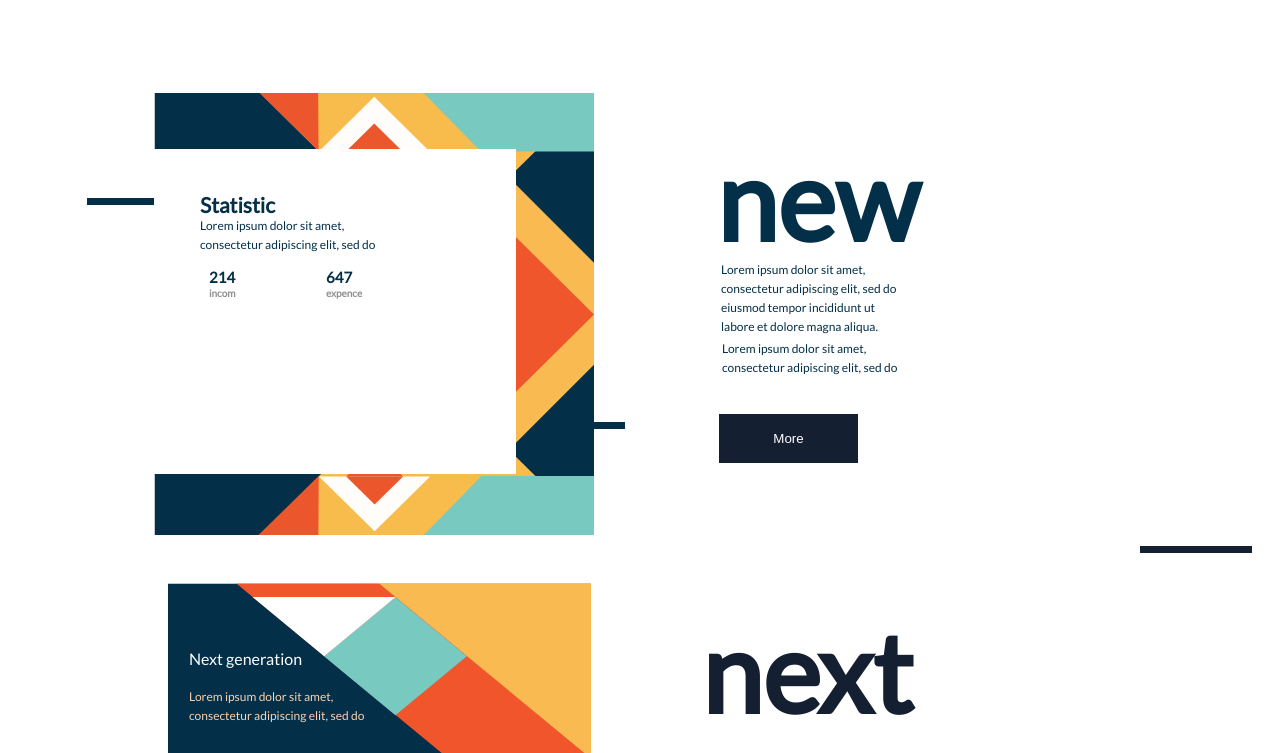
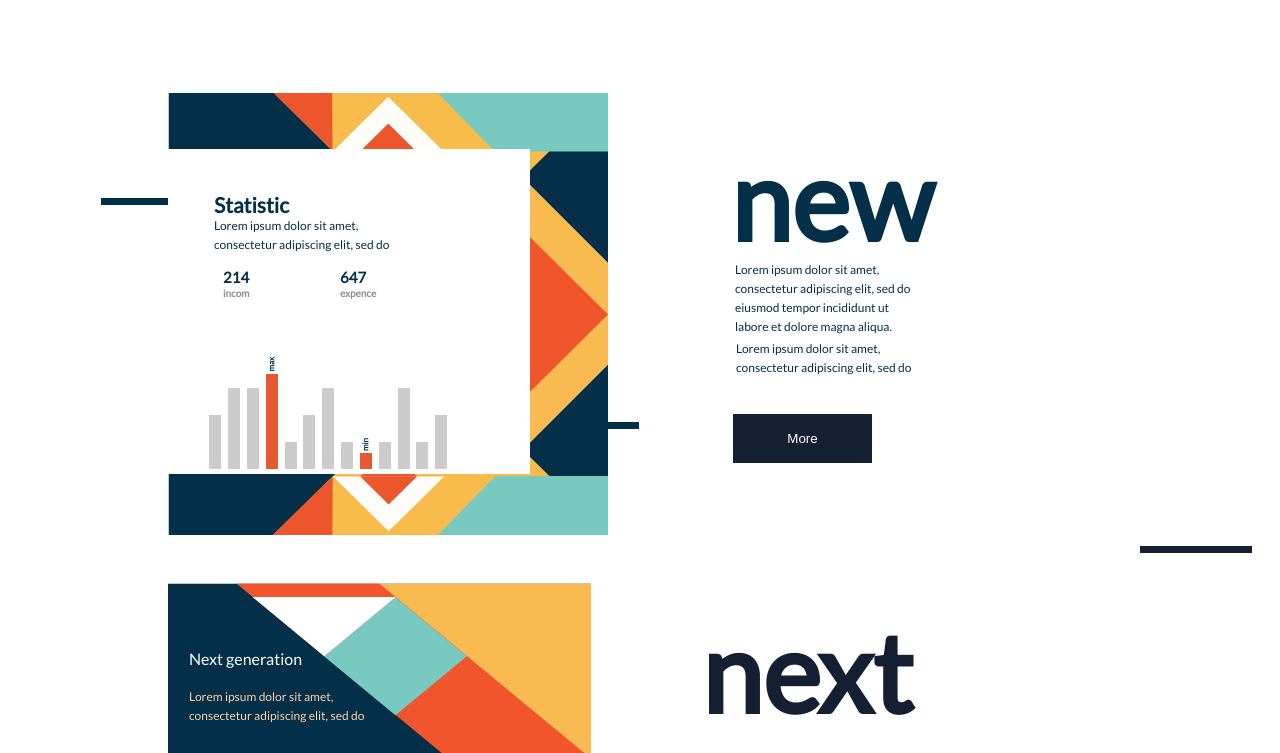
Before and after one commit to NazarYanchishin/hw5, a plain HTML site: page index.html in a window 1280 px wide. Shown: the part 1358-2111 px from the top of the page. Drawn offline with Linux system fonts and the light colour scheme.

Commit message:
added diagram and fixed footer size

```diff
--- a/index.html
+++ b/index.html
@@ -110,6 +110,24 @@
                         <div class="expence">
                             <h2 class="new_number">647</h2>
                             <p class="new_left_text">expence</p>
+                        </div>
+                        <div class="diagram_cont">
+                            <span class="min">min</span>
+                            <span class="max">max</span>
+                            <div class="diagram_column"></div>
+                            <div class="diagram_column_25"></div>
+                            <div class="diagram_column_75"></div>
+                            <div class="diagram_column_25"></div>
+                            <div class="diagram_column_min"></div>
+                            <div class="diagram_column_25"></div>
+                            <div class="diagram_column_75"></div>
+                            <div class="diagram_column"></div>
+                            <div class="diagram_column_25"></div>
+
+                            <div class="diagram_column_max"></div>
+                            <div class="diagram_column_75"></div>
+                            <div class="diagram_column_75"></div>
+                            <div class="diagram_column"></div>
                         </div>
                     </div>
                     <div class="new_right_bloc">
@@ -230,7 +248,7 @@
                 </div>
                 <div class="company">
                     <ul>
-                        <li class="footer_head"><a href="#1">Company</a></li>
+                        <li class="footer_head">Company</li>
                         <li class="footer_list"><a href="#1">News</a></li>
                         <li class="footer_list"><a href="#1">Technology</a></li>
                         <li class="footer_list"><a href="#1">Hiring</a></li>
@@ -239,7 +257,7 @@
                 </div>
                 <div class="expand">
                     <ul>
-                        <li class="footer_head"><a href="#1">Expand</a></li>
+                        <li class="footer_head">Expand</li>
                         <li class="footer_list"><a href="#1">Partners</a></li>
                         <li class="footer_list"><a href="#1">Enterprise Service</a></li>
                         <li class="footer_list"><a href="#1">Developer</a></li>
@@ -248,7 +266,8 @@
                 </div>
                 <div class="help">
                     <ul>
-                        <li class="footer_head"><a href="#1">Help</a></li>
+                        <li class="footer_head">Help</li>
+                        <li> </li>
                         <li class="footer_list"><a href="#1">Help Centre</a></li>
                         <li class="footer_list"><a href="#1">Product</a></li>
                         <li class="footer_list"><a href="#1">Tool</a></li>
--- a/stayle.css
+++ b/stayle.css
@@ -351,7 +351,7 @@ nav div {
 }
 
 .zero {
-    pposition: relative;
+    position: relative;
     font-size: 95px;
     font-weight: 900;
     right: -112px;
@@ -413,7 +413,7 @@ nav div {
 .new_left_bloc{
     position: relative;
     display: flex;
-    margin: 0 0 0 94px;
+    margin: 0 0 0 108px;
 }
 .new_left_content{
      position: absolute;
@@ -513,6 +513,70 @@ nav div {
     position: absolute;
     top: 0;
     left: 0;
+}
+.diagram_cont{
+    position: relative;
+    top: 212px;
+    left: 38px;
+    display: flex;
+    justify-content: space-between;
+    height: 108px;
+    width: 277px;
+    transform: rotate(-180deg);
+}
+.diagram_column{
+    margin: 0 3px;
+    width: 12px;
+    height: 50%;
+    background-color: #ccc;
+}
+.diagram_column_25{
+    margin: 0 3px;
+    width: 12px;
+    height: 25%;
+    background-color: #ccc;
+}
+.diagram_column_75{
+    margin: 0 3px;
+    width: 12px;
+    height: 75%;
+    background-color: #ccc;
+}
+.diagram_column_min{
+    margin: 0 3px;
+    width: 12px;
+    height: 15%;
+    background-color: #E75A31;
+}
+.min{
+    position: relative;
+    top: 21px;
+    left: 110px;
+    font-style: normal;
+    font-weight: 600;
+    font-size: 8px;
+    line-height: 10px;
+    width: 16px;
+    height: 10px;
+    transform: rotate(90deg);
+}
+.diagram_column_max{
+    margin: 0 3px;
+    width: 12px;
+    height: 88%;
+    background-color: #E75A31;
+}
+.max{
+    position: relative;
+    top: 100px;
+    left: 188px;
+    font-style: normal;
+    font-weight: 600;
+    font-size: 8px;
+    line-height: 10px;
+    width: 15px;
+    height: 10px;
+    transform: rotate(90deg);
 }
 
 .new_right_cont{
@@ -933,7 +997,7 @@ nav div {
     color: #032F48;
 }
 .footer_container{
-    width: 1000px;
+    width: 850px;
     display: flex;
     justify-content: space-between;
     align-items: center;
@@ -951,7 +1015,7 @@ nav div {
     font-size: 12px;
     line-height: 20px;
 }
-.footer_head a{
+.footer_head{
     width: 51px;
     height: 20px;
     font-style: normal;
@@ -971,3 +1035,6 @@ nav div {
     color: #000000;
     text-decoration: none;
 }
+.help{
+    margin: 0 0 20px 0;
+}
```
